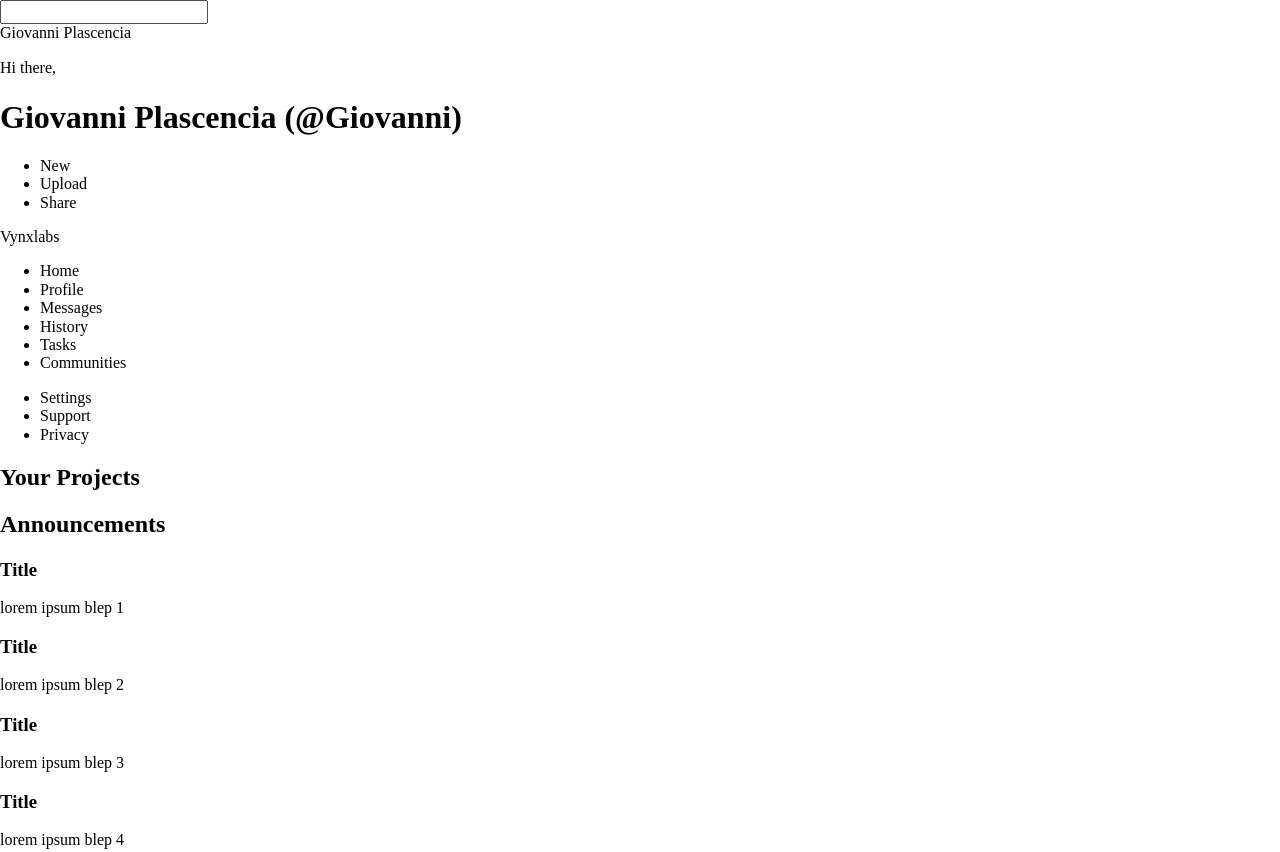
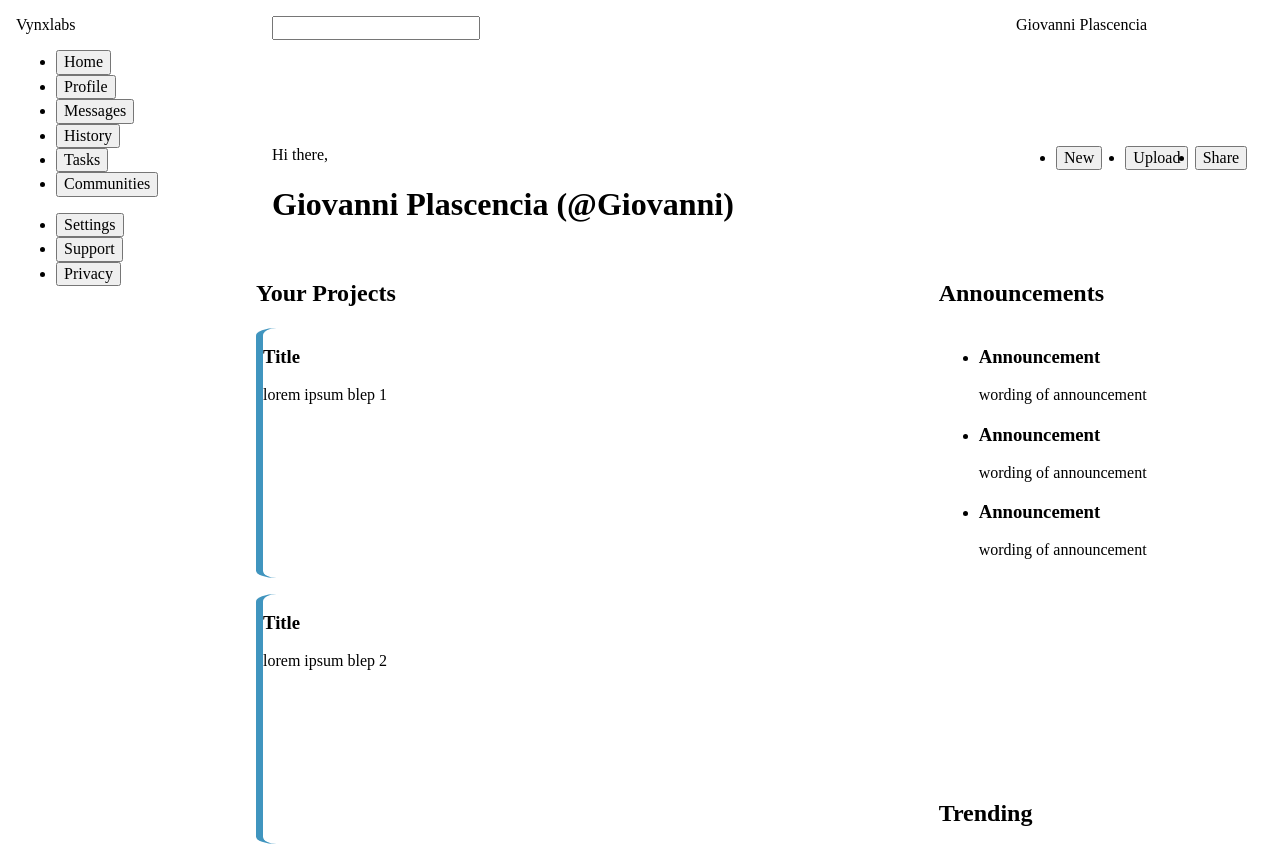
Before and after one commit to Virtuouz/Admin-Panel, a plain HTML site: page index.html in a window 1280 px wide. Shown: the top 852 px of the page. Drawn offline with Linux system fonts and the light colour scheme.

Commit message:
Create grid structures

```diff
--- a/index.html
+++ b/index.html
@@ -17,26 +17,26 @@
                 <p>Hi there,</p>
                 <h1>Giovanni Plascencia (@Giovanni)</h1>
             </div>
-            <ul>
-                <li>New</li>
-                <li>Upload</li>
-                <li>Share</li>
+            <ul class="project-options">
+                <li><button>New</button></li>
+                <li><button>Upload</button></li>
+                <li><button>Share</button></li>
             </ul>
         </div>
         <div class="sidebar">
             <div class="logo">Vynxlabs</div>
             <ul>
-                <li>Home</li>
-                <li>Profile</li>
-                <li>Messages</li>
-                <li>History</li>
-                <li>Tasks</li>
-                <li>Communities</li>
+                <li><button>Home</button></li>
+                <li><button>Profile</button></li>
+                <li><button>Messages</button></li>
+                <li><button>History</button></li>
+                <li><button>Tasks</button></li>
+                <li><button>Communities</button></li>
             </ul>
             <ul>
-                <li>Settings</li>
-                <li>Support</li>
-                <li>Privacy</li>
+                <li><button>Settings</button></li>
+                <li><button>Support</button></li>
+                <li><button>Privacy</button></li>
             </ul>
         </div>
         <div class="main">
--- a/style.css
+++ b/style.css
@@ -0,0 +1,64 @@
+.container{
+    display: grid;
+    grid-template: 1fr 4fr/ 1fr 4fr;
+}
+
+.header{
+    grid-row: 1/2;
+    grid-column: 2/3;
+    display: grid;
+    grid-template-rows: 1fr 1fr;
+    grid-template-columns: 3fr 1fr;
+    padding: 1rem;
+}
+
+.project-options{
+    display: grid;
+    grid-template-columns: repeat(3,1fr);
+}
+
+.sidebar{
+    grid-row:1/3;
+    grid-column: 1/2;
+    padding: 1rem;
+}
+
+.main{
+    grid-row: 2/3;
+    grid-column: 2/3;
+    display: grid;
+    grid-template-rows: auto 2fr auto 2fr;
+    grid-template-columns: 2fr 1fr;
+}
+.projects{
+    display: grid;
+    grid-template-columns: repeat(auto-fit,minmax(25rem,1fr));
+    grid-auto-rows: clamp(250px,20%,30rem);
+    gap: 1rem;
+}
+
+.project-card{
+    border-left:7px solid hsl(200, 50%, 50%);
+    border-radius: 3%;
+}
+
+.projects-heading{
+    grid-row: 1/2;
+    grid-column: 1/2;
+}
+
+.announce-heading{
+    grid-row: 1/2;
+    grid-column: 2/3;
+}
+
+.projects{
+    grid-row: 2/6;
+    grid-column: 1/2;
+}
+
+.trending-heading{
+    grid-row: 3/4;
+    grid-column: 2/3;
+
+}
```
